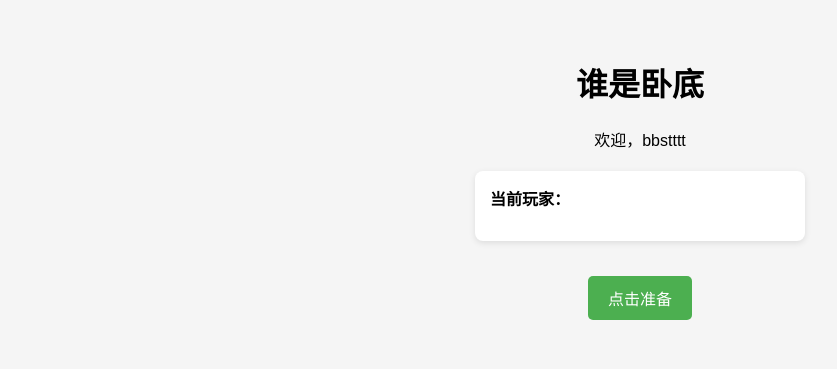
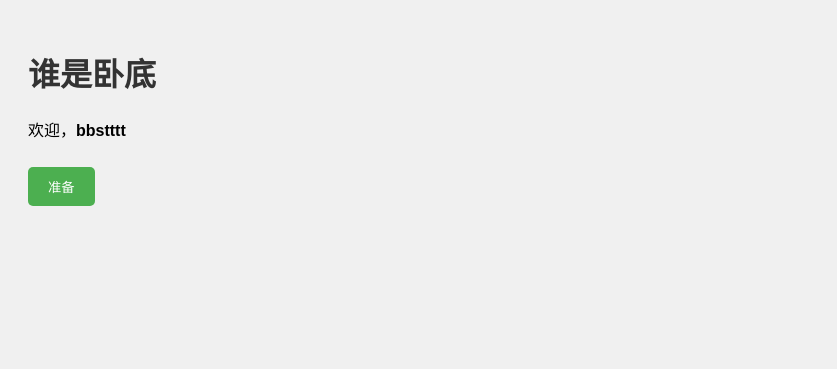
Before and after one commit to DBL-wdfamz/flask-chat-app, a Flask app: page /undercover in a window 1280 px wide. Shown: the top 369 px of the page, without its empty margins (0-837 px from the left). Run offline with Flask 3, Linux system fonts and the light colour scheme; a user stored in the database is signed in; some libraries are stand-ins or nearby versions.

Commit message:
Update undercover.html

```diff
--- a/templates/undercover.html
+++ b/templates/undercover.html
@@ -3,133 +3,74 @@
 <head>
     <meta charset="UTF-8">
     <title>谁是卧底</title>
-  <script src="https://cdn.socket.io/4.7.2/socket.io.min.js"></script>
+    <script src="https://cdn.socket.io/4.3.2/socket.io.min.js"></script>
     <style>
-    body {
-      font-family: sans-serif;
-      background-color: #f5f5f5;
-      text-align: center;
-      padding: 30px;
-    }
-
-    #player-list {
-      margin: 20px auto;
-      max-width: 300px;
-      text-align: left;
-      background: white;
-      padding: 15px;
-      border-radius: 8px;
-      box-shadow: 0 2px 6px rgba(0,0,0,0.1);
-    }
-
-    button {
-      margin-top: 15px;
-      padding: 10px 20px;
-      font-size: 16px;
-      background-color: #4CAF50;
-      border: none;
-      color: white;
-      border-radius: 5px;
-      cursor: pointer;
-    }
-
-    button:hover {
-      background-color: #45a049;
-    }
-
-    #word-box {
-      font-size: 22px;
-      color: #333;
-      margin-top: 20px;
-    }
-
-    #vote-section {
-      margin-top: 30px;
-    }
-
-    #vote-section select {
-      padding: 5px;
-      font-size: 16px;
-    }
-
-    #result {
-      margin-top: 20px;
-      font-weight: bold;
-      color: #d32f2f;
-    }
+        body { font-family: sans-serif; padding: 20px; background-color: #f0f0f0; }
+        h1 { color: #333; }
+        #players, #ready, #word, #votes, #result { margin-top: 15px; }
+        button { padding: 10px 20px; margin-top: 10px; cursor: pointer; background-color: #4CAF50; color: white; border: none; border-radius: 5px; }
+        button:hover { background-color: #45a049; }
+        .eliminated { text-decoration: line-through; color: gray; }
     </style>
 </head>
 <body>
 <h1>谁是卧底</h1>
-  <p>欢迎，{{ username }}</p>
-
-  <div id="player-list">
-    <strong>当前玩家：</strong>
-    <ul id="players"></ul>
-  </div>
-
-  <div id="word-box"></div>
-
-  <button id="ready-btn">点击准备</button>
-
-  <div id="vote-section" style="display:none;">
-    <h3>请选择要淘汰的玩家：</h3>
-    <select id="vote-target"></select>
-    <button onclick="vote()">投票</button>
-  </div>
-
+<p>欢迎，<strong id="username"></strong></p>
+<div id="players"></div>
+<div id="ready"></div>
+<div id="word"></div>
+<div id="votes"></div>
 <div id="result"></div>
+<button id="readyBtn">准备</button>
 
 <script>
     const socket = io();
     const username = "{{ username }}";
+    document.getElementById("username").innerText = username;
 
-    document.getElementById('ready-btn').onclick = function () {
-      socket.emit('join_undercover');
-      document.getElementById('ready-btn').disabled = true;
-      document.getElementById('ready-btn').innerText = "已准备，等待其他玩家...";
+    socket.emit("join_undercover");
+
+    socket.on("update_players", data => {
+        document.getElementById("players").innerText = `玩家：${data.players.join(", ")}`;
+    });
+
+    socket.on("update_ready", readyList => {
+        document.getElementById("ready").innerText = `已准备：${readyList.join(", ")}`;
+    });
+
+    socket.on("your_word", data => {
+        document.getElementById("word").innerHTML = `<strong>你的词语：</strong> ${data.word}`;
+    });
+
+    socket.on("eliminated", data => {
+        const el = document.createElement("div");
+        el.className = "eliminated";
+        el.innerText = `${data.player} 被淘汰了`;
+        document.getElementById("votes").appendChild(el);
+    });
+
+    socket.on("game_over", data => {
+        document.getElementById("result").innerHTML = `<h2>${data.result}</h2>`;
+    });
+
+    document.getElementById("readyBtn").onclick = () => {
+        socket.emit("undercover_ready");
+        document.getElementById("readyBtn").disabled = true;
     };
 
-    socket.on('your_word', data => {
-      document.getElementById('word-box').innerText = `你的词语是：${data.word}`;
-      document.getElementById('vote-section').style.display = 'block';
-    });
-
-    socket.on('update_players', data => {
-      const list = document.getElementById('players');
-      list.innerHTML = '';
-      const voteTarget = document.getElementById('vote-target');
-      voteTarget.innerHTML = '';
-      data.players.forEach(p => {
-        const li = document.createElement('li');
-        li.textContent = p;
-        list.appendChild(li);
-
-        if (p !== username) {
-          const option = document.createElement('option');
-          option.value = p;
-          option.text = p;
-          voteTarget.appendChild(option);
-        }
+    // 投票逻辑（仅演示）
+    socket.on("update_players", data => {
+        const votesDiv = document.getElementById("votes");
+        votesDiv.innerHTML = "<h3>点击玩家进行投票</h3>";
+        data.players.forEach(player => {
+            const btn = document.createElement("button");
+            btn.innerText = player;
+            btn.onclick = () => {
+                socket.emit("vote", { target: player });
+            };
+            votesDiv.appendChild(btn);
         });
     });
-
-    socket.on('eliminated', data => {
-      const msg = `玩家 ${data.player} 被淘汰`;
-      document.getElementById('result').innerText = msg;
-    });
-
-    socket.on('game_over', data => {
-      document.getElementById('result').innerText = `游戏结束：${data.result}`;
-    });
-
-    function vote() {
-      const target = document.getElementById('vote-target').value;
-      if (target) {
-        socket.emit('vote', { target });
-        document.getElementById('vote-section').style.display = 'none';
-      }
-    }
 </script>
 </body>
 </html>
```
Lines whose indentation alone changed are shown as unchanged.
